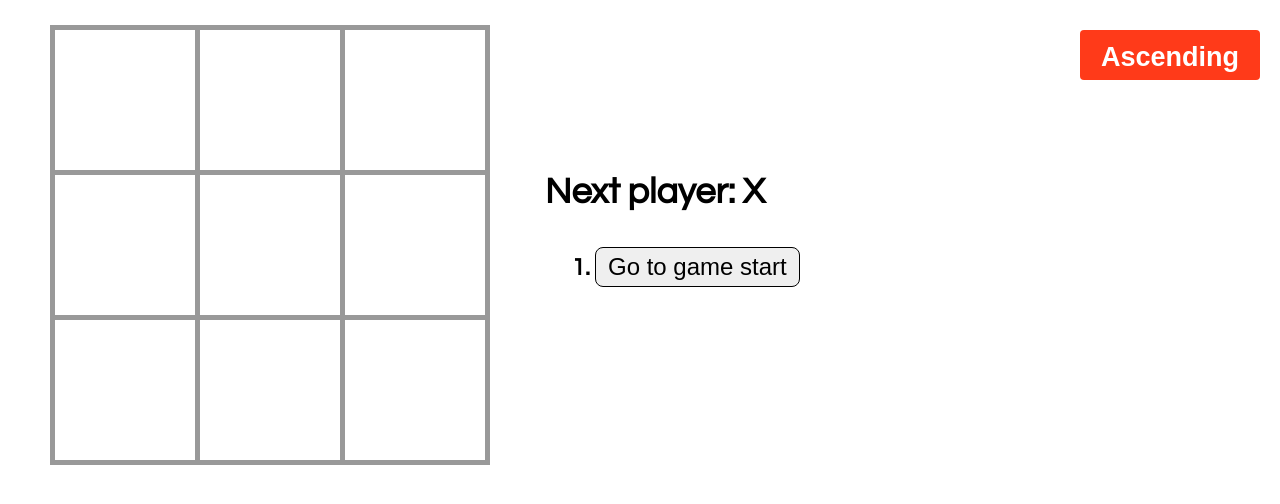
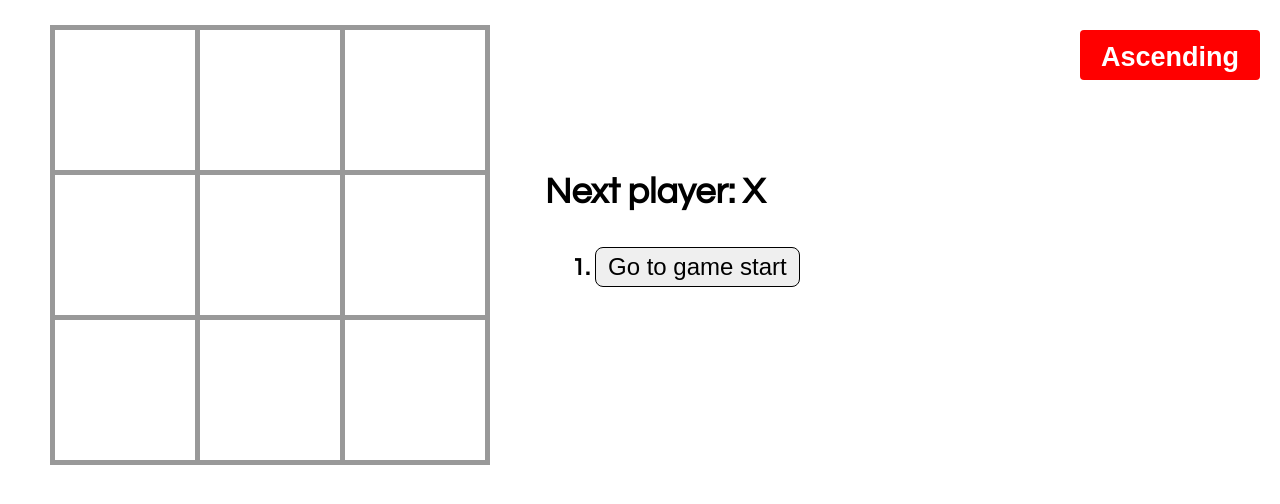
Before and after one commit to trinhan-nguyen/Tic-Tac-Toe, a React app: page / in a window 1280 px wide. Built offline with nearby package versions, Linux system fonts and the light colour scheme.

Commit message:
Adjusted some stylings

```diff
--- a/src/index.css
+++ b/src/index.css
@@ -41,6 +41,10 @@ ol, ul {
   color: blue;
 }
 
+.red {
+  color: red;
+}
+
 .black {
   color: black;
 }
@@ -80,7 +84,6 @@ ol, ul {
 
 .active {
   font-weight: 700;
-  background: pink;
 }
 
 .tg-list-item {
@@ -159,11 +162,11 @@ ol, ul {
 }
 .tgl-flip + .tgl-btn:after {
   content: attr(data-tg-on);
-  background: #02C66F;
+  background: blue;
   transform: rotateY(-180deg);
 }
 .tgl-flip + .tgl-btn:before {
-  background: #FF3A19;
+  background: red;
   content: attr(data-tg-off);
 }
 .tgl-flip + .tgl-btn:active:before {
@@ -175,7 +178,7 @@ ol, ul {
 .tgl-flip:checked + .tgl-btn:after {
   transform: rotateY(0);
   left: 0;
-  background: #7FC6A6;
+  background: blue;
 }
 .tgl-flip:checked + .tgl-btn:active:after {
   transform: rotateY(20deg);
--- a/src/index.js
+++ b/src/index.js
@@ -113,7 +113,8 @@ class Game extends React.Component {
 
   render() {
   	const history = this.state.history;
-  	const current = history[this.state.stepNumber].squares;
+    const stepNumber = this.state.stepNumber;
+  	const current = history[stepNumber].squares;
     const winnerArr = calculateWinner(current);
   	const winner = winnerArr ? current[winnerArr[0]] : null;
 
@@ -124,8 +125,11 @@ class Game extends React.Component {
         : 'Go to game start';
       let liClasses = classNames({
       	'btn-default': true,
-      	'active': move === currentFocus
+      	'active': move === currentFocus,
+        'blue': (!(move % 2) && move && !winner),
+        'red': (move % 2 && !winner)
       });
+
       return (
         <li key={move}>
           <button
@@ -148,6 +152,13 @@ class Game extends React.Component {
   		status = 'Next player: ' + (this.state.xIsNext ? 'X': 'O');
   	}
 
+    let statusClasses = classNames({
+      'status': true,
+      'blue': (!(stepNumber % 2) && stepNumber && !winner),
+      'red': (stepNumber % 2 && !winner)
+    });
+
+
     return (
       <div className="game">
         <div className="game-board">
@@ -158,7 +169,7 @@ class Game extends React.Component {
           />
         </div>
         <div className="game-info">
-          <div className="status">{status}</div>
+          <div className={statusClasses}>{status}</div>
           <ol className="moves">{moves}</ol>
         </div>
         <li className="tg-list-item" onChange={() => this.changeOrder()}>
```
